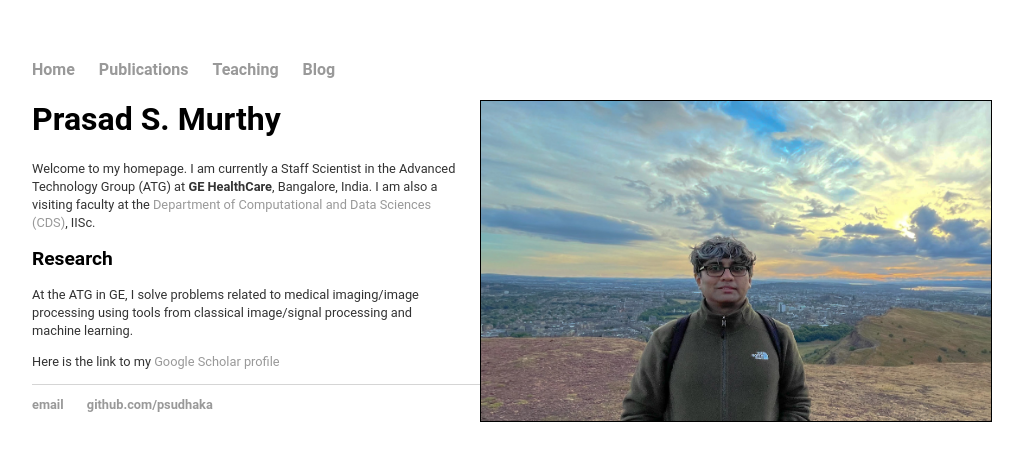
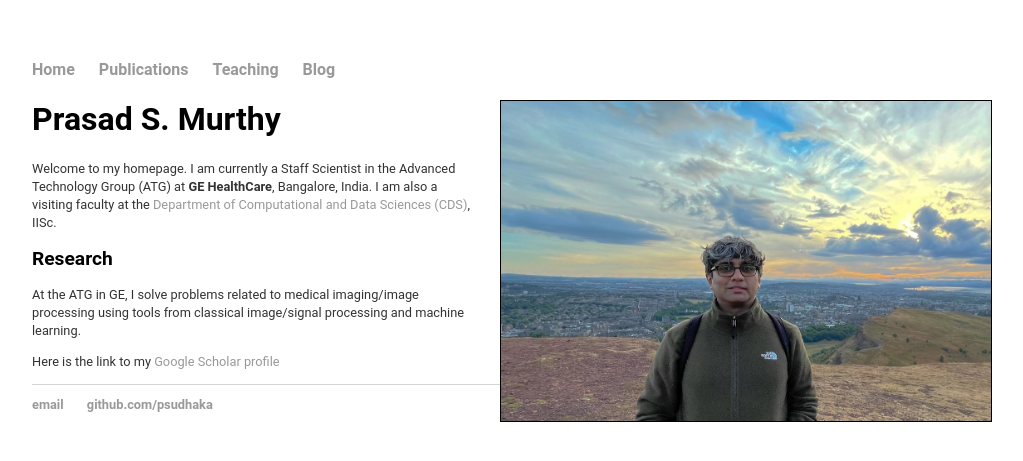
Before and after one commit to psudhaka/psudhaka.github.io, a Jekyll site: the page built from index.html, in a window 1280 px wide. Shown: the top 461 px of the page, without its empty margins (128-1151 px from the left). Built offline with Jekyll 4.4.1, drawn with Linux system fonts in a browser that asks for light colours.

Commit message:
Pic size

```diff
--- a/index.html
+++ b/index.html
@@ -13,7 +13,7 @@
 
 
   <a>
-    <img src="PS2.jpg" alt="PS" width="510" height="320">
+    <img src="PS2.jpg" alt="PS" width="490" height="320">
   </a>
 
 
```
